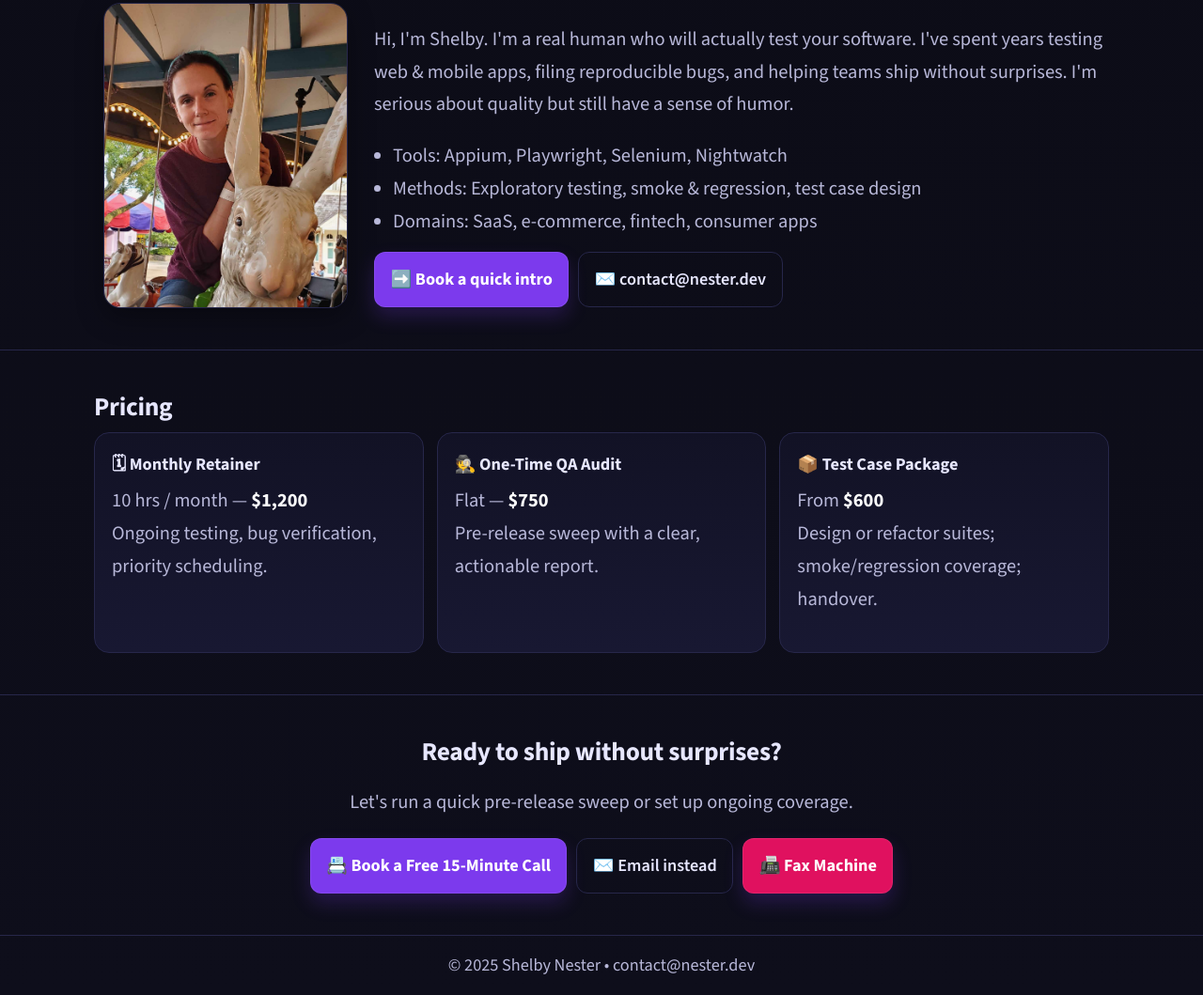
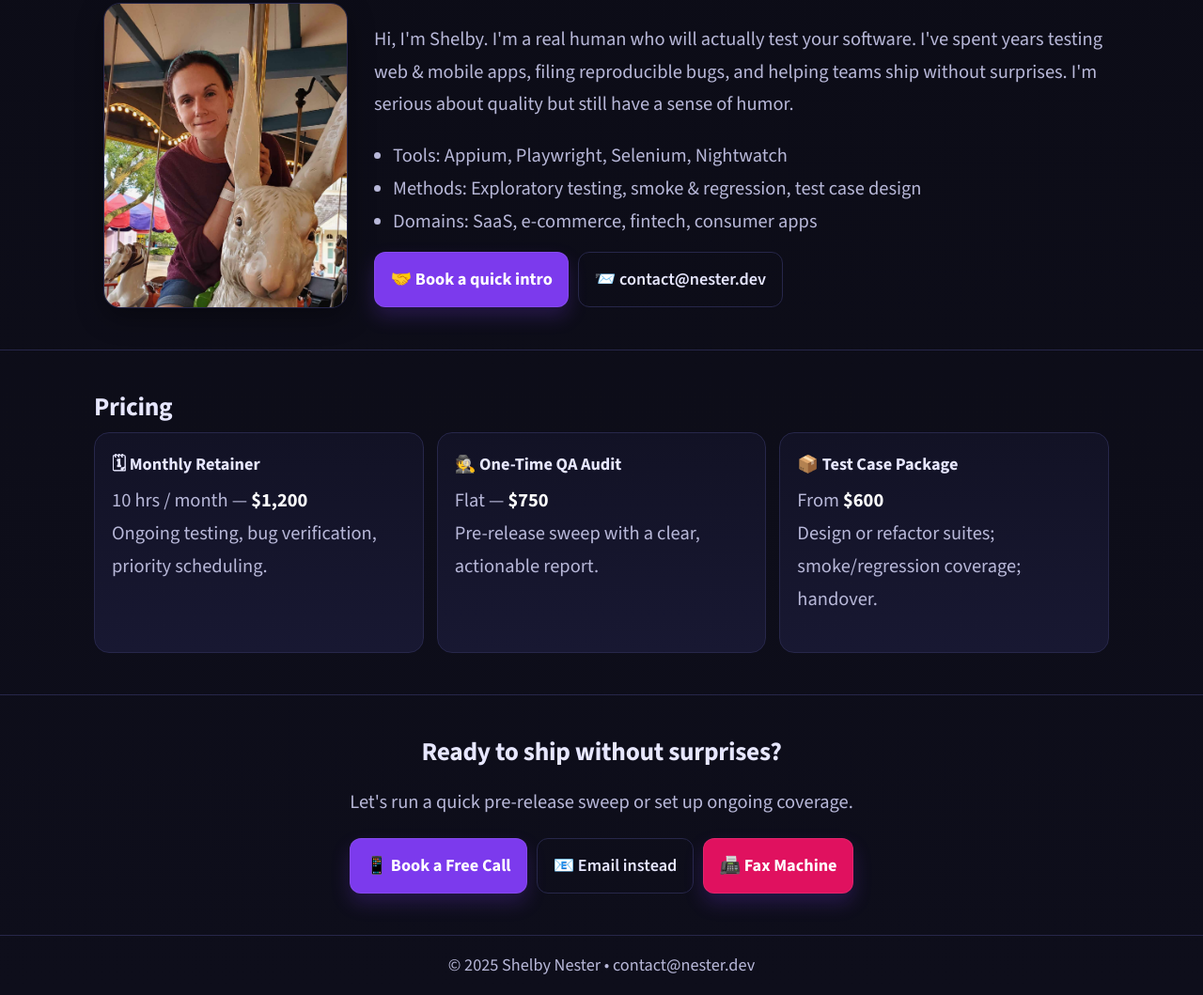
Before and after one commit to shelbexllc/shelbexllc.github.io, a plain HTML site: page index.html in a window 1280 px wide. Shown: the part 940-1999 px from the top of the page at 94% size. Drawn offline with nearby package versions, Linux system fonts and the light colour scheme.

Commit message:
Update emojis

```diff
--- a/index.html
+++ b/index.html
@@ -271,8 +271,8 @@
               <li>Domains: SaaS, e-commerce, fintech, consumer apps</li>
             </ul>
             <div class="btnbar left" style="margin:14px 0 0">
-              <a class="button" href="https://calendly.com/shelby-nesterqatest/30min">➡️ Book a quick intro</a>
-              <a class="button ghost" href="mailto:contact@nester.dev">✉️ contact@nester.dev</a>
+              <a class="button" href="https://calendly.com/shelby-nesterqatest/30min">🤝 Book a quick intro</a>
+              <a class="button ghost" href="mailto:contact@nester.dev">📨 contact@nester.dev</a>
             </div>
           </div>
         </div>
@@ -306,8 +306,8 @@
         <h2>Ready to ship without surprises?</h2>
         <p>Let's run a quick pre-release sweep or set up ongoing coverage.</p>
         <div class="btnbar center" style="margin:12px auto 0">
-          <a class="button" href="https://calendly.com/shelby-nesterqatest/30min">📇 Book a Free 15-Minute Call</a>
-          <a class="button ghost" href="mailto:contact@nester.dev">✉️ Email instead</a>
+          <a class="button" href="https://calendly.com/shelby-nesterqatest/30min">📱 Book a Free Call</a>
+          <a class="button ghost" href="mailto:contact@nester.dev">📧 Email instead</a>
           <a class="button" style="background-color: #E0115F;" target="_blank" href="https://www.youtube.com/watch?v=dQw4w9WgXcQ"">📠 Fax Machine</a>
         </div>
       </div>
```
